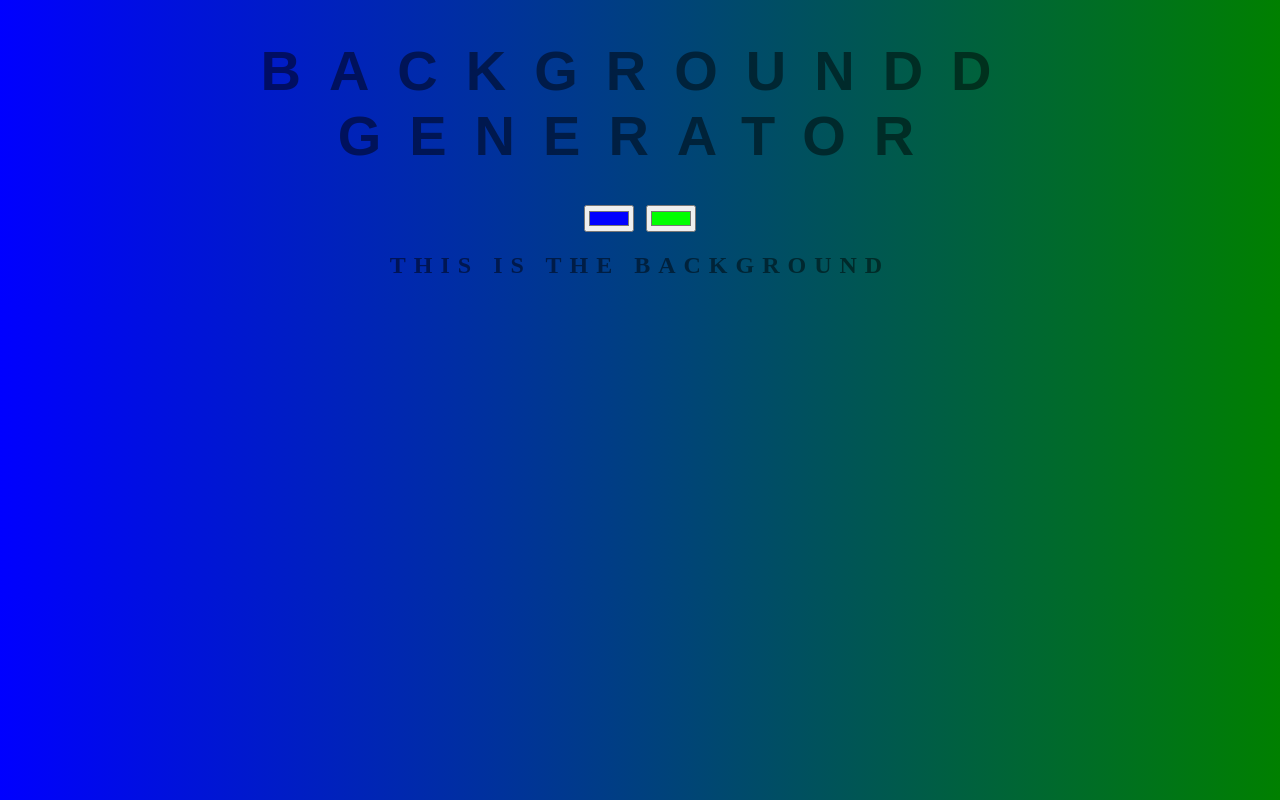
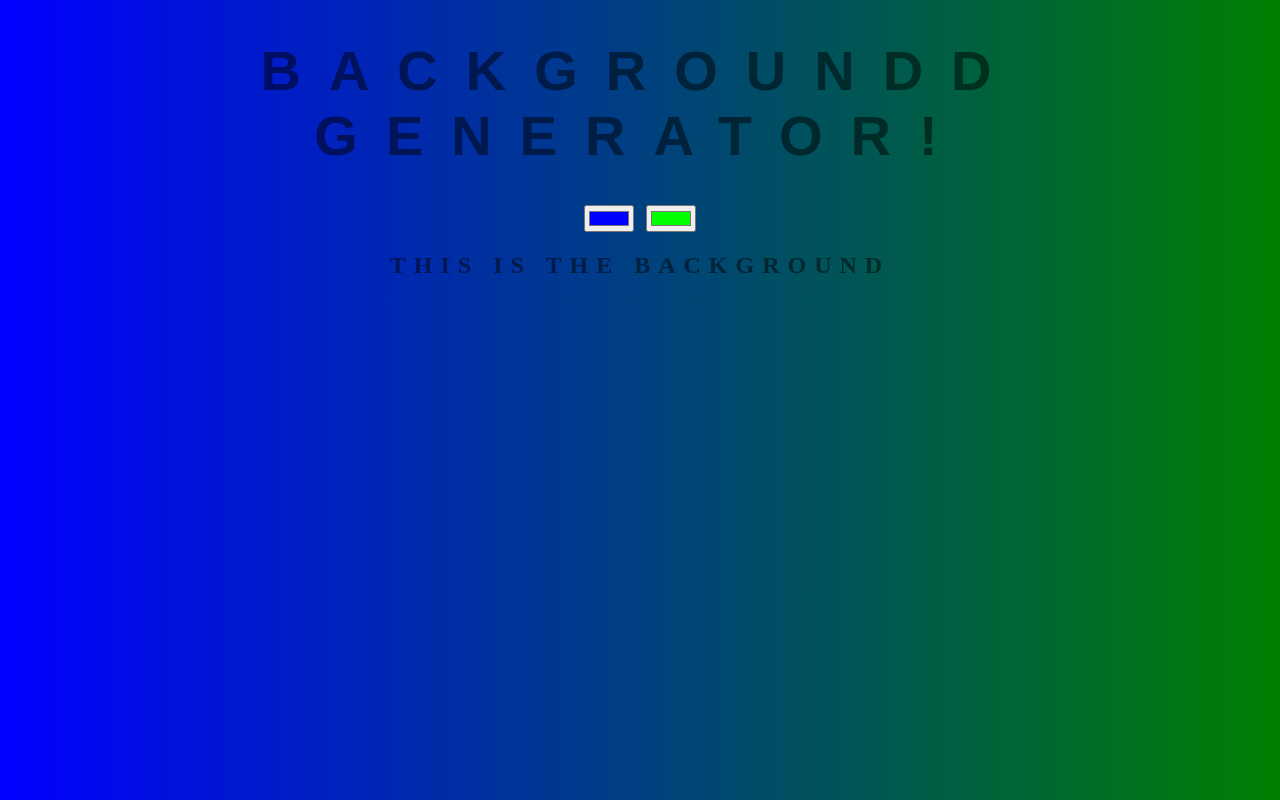
Before and after one commit to DoorNumber2/background-generator, a plain HTML site: page index.html in a window 1280 px wide. Drawn offline with Linux system fonts and the light colour scheme.

Commit message:
added exclamtion

```diff
--- a/index.html
+++ b/index.html
@@ -8,7 +8,7 @@
     <link rel="stylesheet" href="style.css" />
   </head>
   <body id="gradient">
-    <h1>Backgroundd Generator</h1>
+    <h1>Backgroundd Generator!</h1>
     <input class="color1" type="color" name="color1" value="#0000ff" />
     <input class="color2" type="color" name="color2" value="#00ff00" />
     <h2>this is the Background</h2>
```
